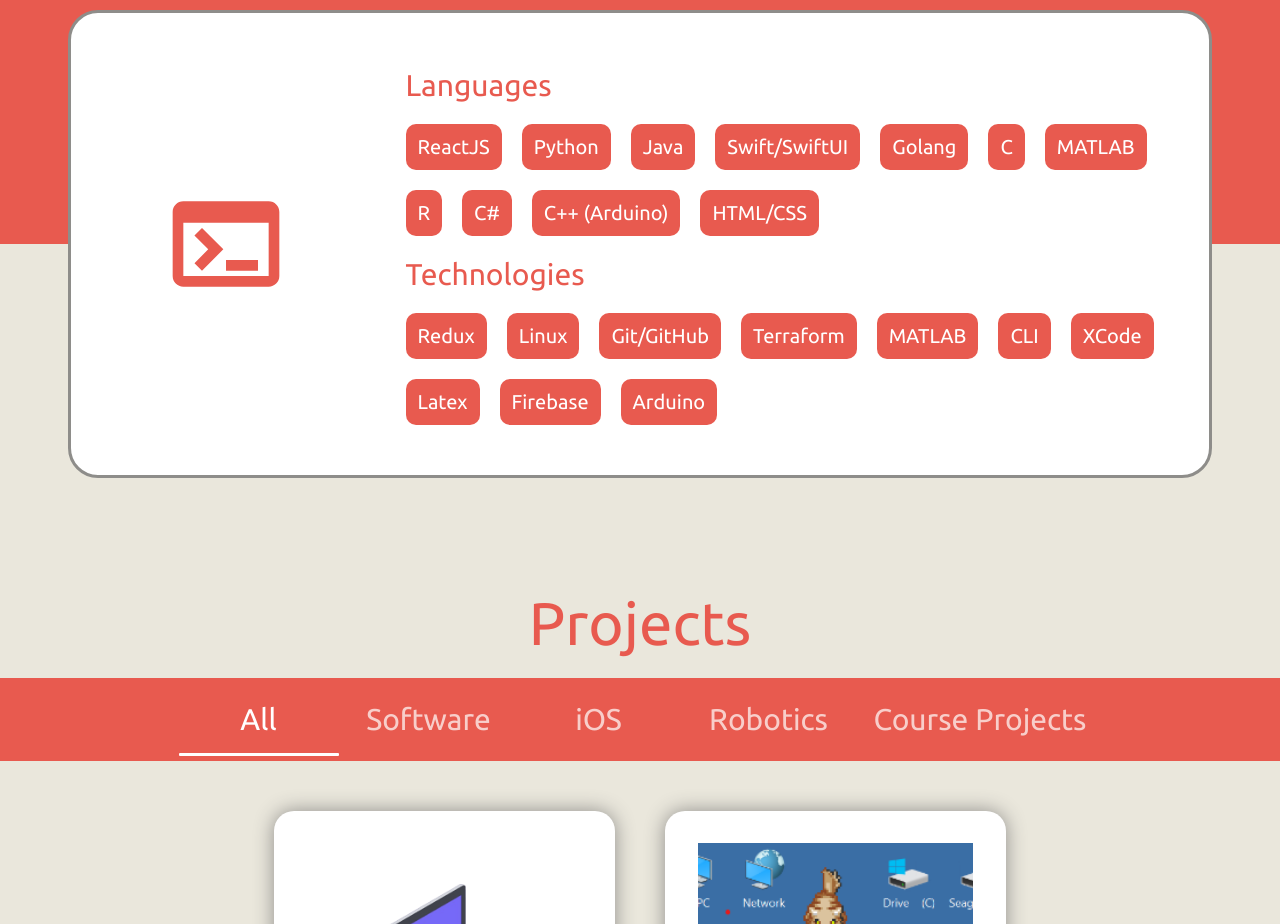
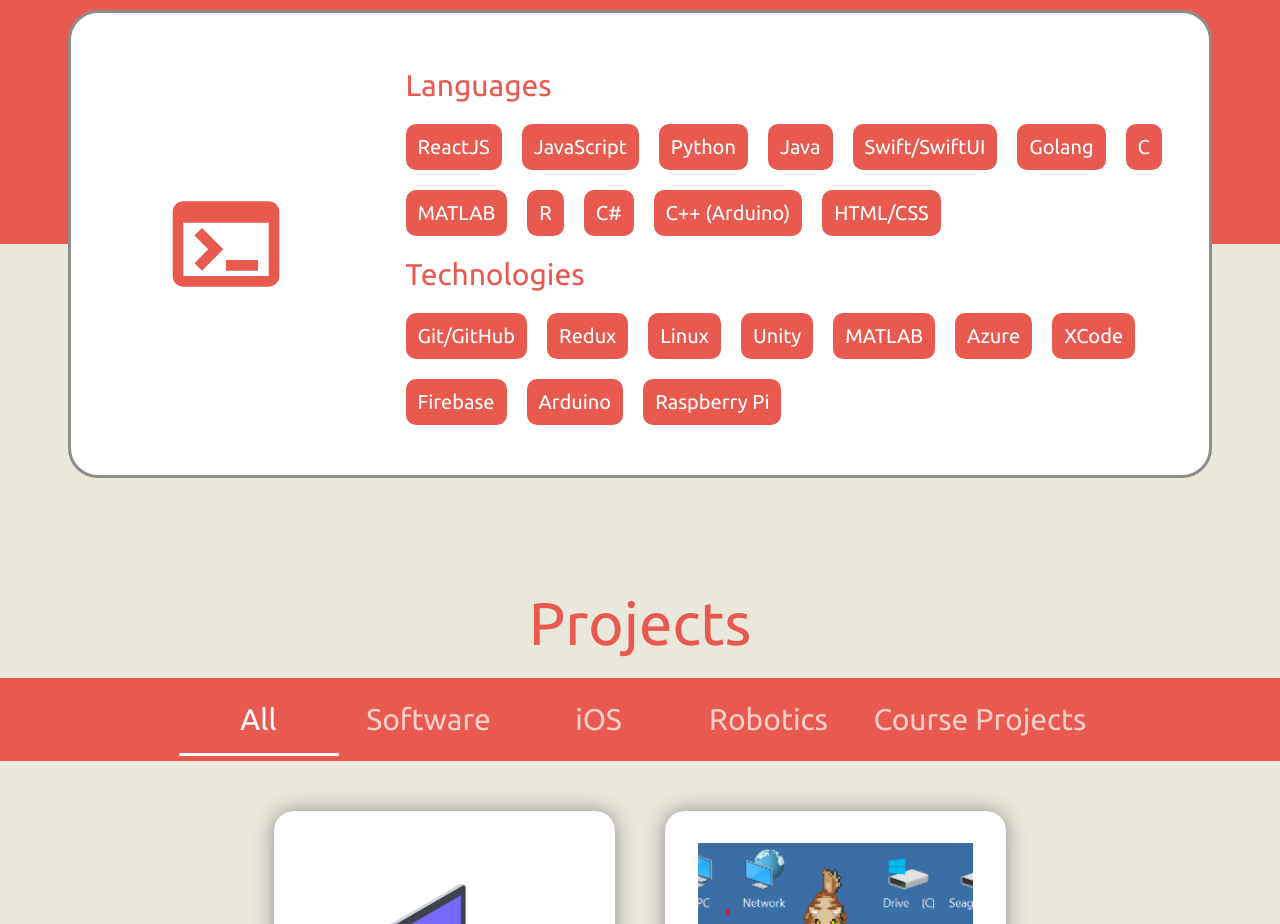
Before and after one commit to ljiang09/ljiang09.github.io, a React (Create React App) app: page / in a window 1280 px wide. Shown: the part 1480-2404 px from the top of the page. Built offline with nearby package versions, Linux system fonts and the light colour scheme.

Commit message:
update skills list

```diff
--- a/src/components/Skills/index.js
+++ b/src/components/Skills/index.js
@@ -7,6 +7,7 @@ const Skills = () => {
 
   const languages = [
     "ReactJS",
+    "JavaScript",
     "Python",
     "Java",
     "Swift/SwiftUI",
@@ -20,16 +21,19 @@ const Skills = () => {
   ];
 
   const technologies = [
+    "Git/GitHub",
     "Redux",
     "Linux",
-    "Git/GitHub",
-    "Terraform",
+    "Unity",
+    // "Terraform",
     "MATLAB",
-    "CLI",
+    // "Command Line",
+    "Azure",
     "XCode",
-    "Latex",
+    // "Latex",
     "Firebase",
     "Arduino",
+    "Raspberry Pi",
   ];
 
   return (
```
